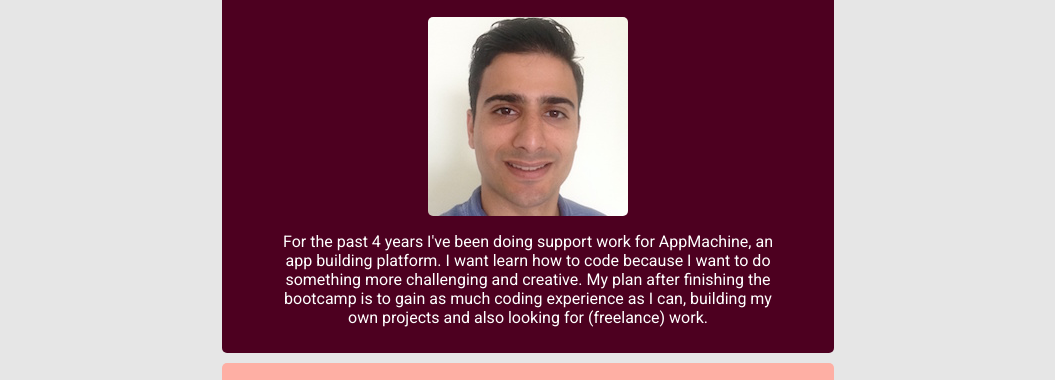
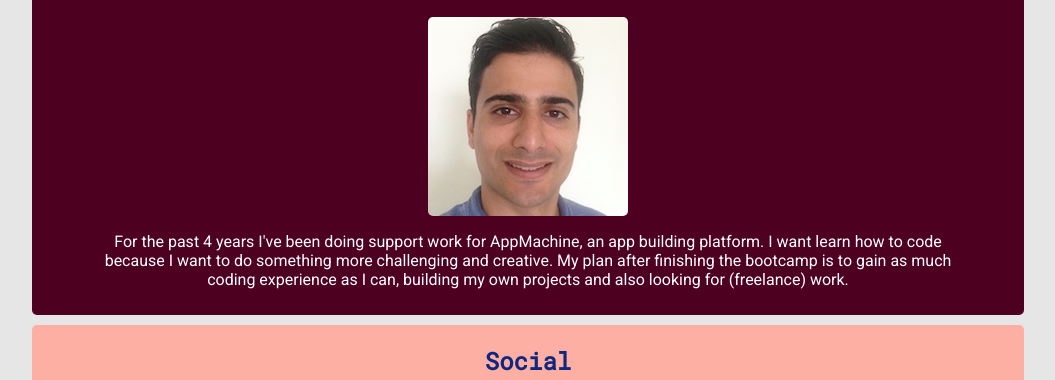
Before and after one commit to buzzmeekz/profile, a plain HTML site: page index.html in a window 1280 px wide. Shown: the part 108-488 px from the top of the page, without its empty margins (112-1167 px from the left). Drawn offline with Linux system fonts and the light colour scheme.

Commit message:
Change width

```diff
--- a/style.css
+++ b/style.css
@@ -20,7 +20,8 @@ a {
 }
 
 .container {
-  width: 50%;
+  width: 80%;
+  min-width: 300px;
   margin: 0 auto;
 }
 
```
